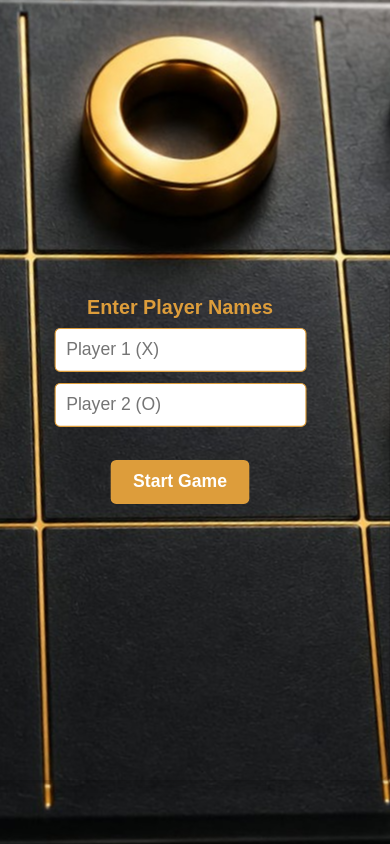
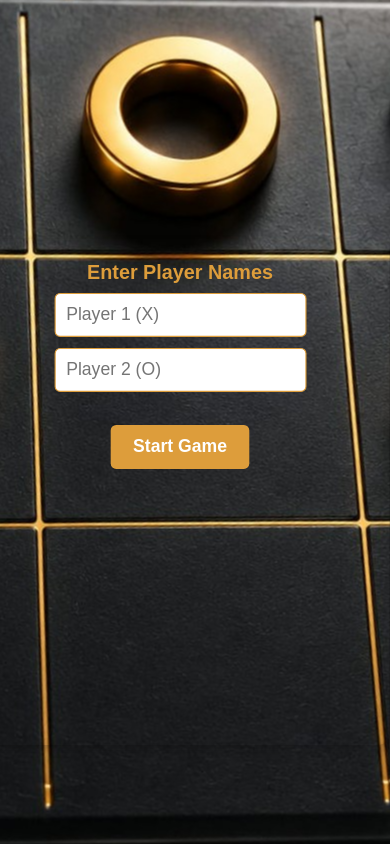
Before and after one commit to Shrey-Prajapati-0520/TicTacToe, a React (Vite) app: page /game in a window 390 px wide. Built offline with nearby package versions, Linux system fonts and the light colour scheme.

Commit message:
adjust player input  resposiveness

```diff
--- a/src/App.css
+++ b/src/App.css
@@ -132,7 +132,7 @@ body{
         background-position: 50% center;
     }
     .Ainner-box{
-        margin-top: 30px;
+        margin-bottom: 210px;
         width: 90%;
         max-width: 300px;
         transform: scale(1.1);
--- a/src/Login.css
+++ b/src/Login.css
@@ -19,7 +19,6 @@
     }
     .inner-box{
 
-        width: 90%;
         max-width: 300px;
         transform: scale(1.1);
     }
@@ -43,7 +42,6 @@
     padding-top: 20px;
     border-radius: 10px;
     margin-right: 30px;
-    rotate: 0deg;
     box-shadow: 0 4px 8px rgba(11, 11, 11, 0.2);
     text-align: center;
     width: 250px;
```
